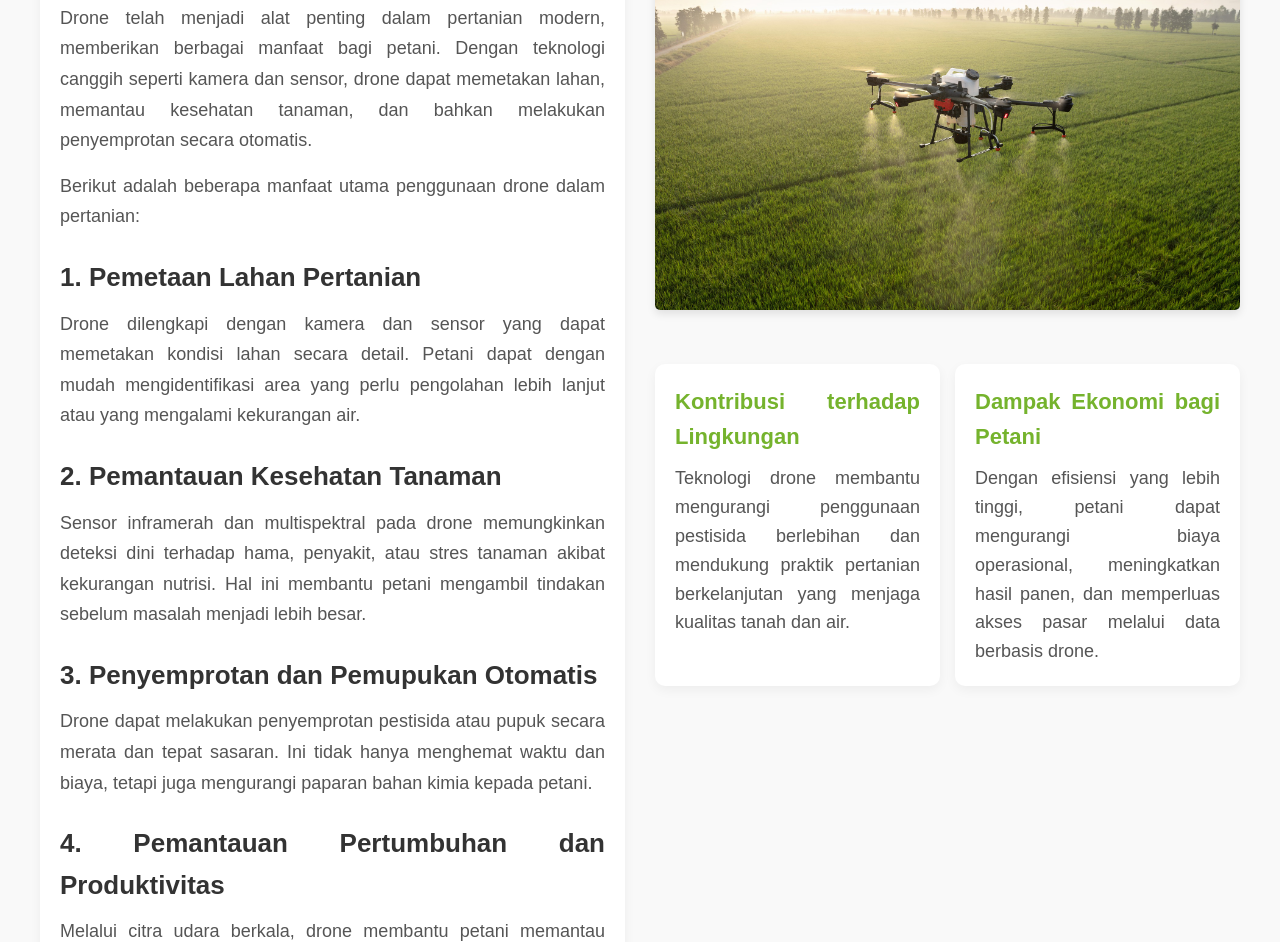
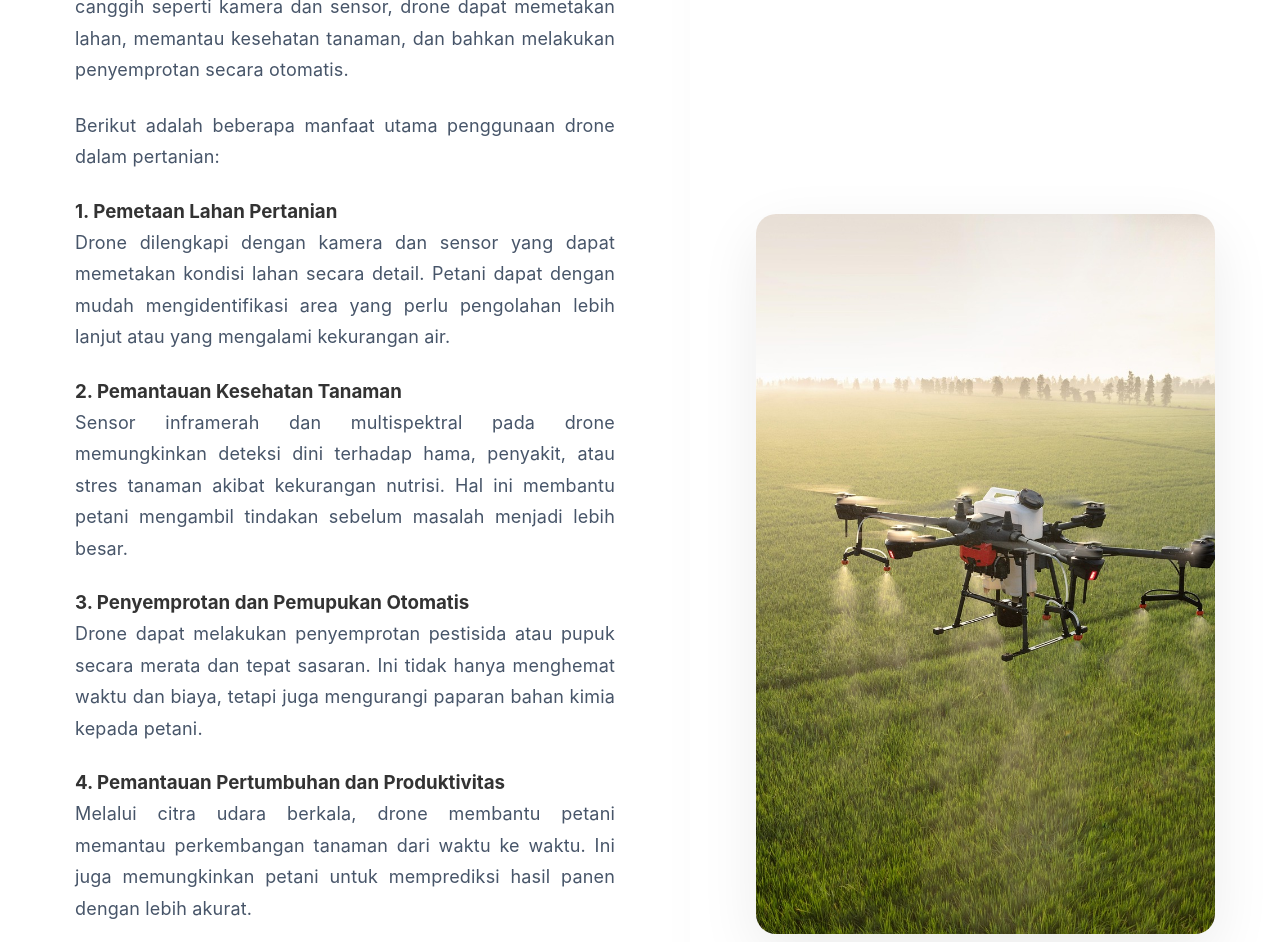
Before and after one commit to Yodihaa/Project-Webdes, a plain HTML site: page artikel-drone.html in a window 1280 px wide. Shown: the part 190-1132 px from the top of the page. Drawn offline with Linux system fonts and the light colour scheme.

Commit message:
bersiin dulu lur

```diff
--- a/Main/artikel-drone.html
+++ b/artikel-drone.html
@@ -36,34 +36,33 @@
         </nav>
     </div>
   </header>
-  <section class="flex-section2">
-  <!-- Kolom Konten Kiri -->
-  <div class="content-col2">
-    <div class="content-wrapper2">
-      <h1>Manfaat Drone dalam Pertanian</h1>
+
+  <section class="flex-section image-on-right"> <div class="content-col">
+      <div class="content-wrapper">
+          <h1>Manfaat Drone dalam Pertanian Modern</h1>
           <p>
                 Drone telah menjadi alat penting dalam pertanian modern, memberikan berbagai manfaat bagi petani. Dengan teknologi canggih seperti kamera dan sensor, drone dapat memetakan lahan, memantau kesehatan tanaman, dan bahkan melakukan penyemprotan secara otomatis.
             </p>
             <p>
                 Berikut adalah beberapa manfaat utama penggunaan drone dalam pertanian:
             </p>
-      <h2>1. Pemetaan Lahan Pertanian</h2>
+            <h3>1. Pemetaan Lahan Pertanian</h3>
             <p>
                 Drone dilengkapi dengan kamera dan sensor yang dapat memetakan kondisi lahan secara detail. Petani dapat dengan mudah mengidentifikasi area yang perlu pengolahan lebih lanjut atau yang mengalami kekurangan air.
             </p>
-      <h2>2. Pemantauan Kesehatan Tanaman</h2>
+            <h3>2. Pemantauan Kesehatan Tanaman</h3>
             <p>
                 Sensor inframerah dan multispektral pada drone memungkinkan deteksi dini terhadap hama, penyakit, atau stres tanaman akibat kekurangan nutrisi. Hal ini membantu petani mengambil tindakan sebelum masalah menjadi lebih besar.
             </p>
-      <h2>3. Penyemprotan dan Pemupukan Otomatis</h2>
+            <h3>3. Penyemprotan dan Pemupukan Otomatis</h3>
             <p>
                 Drone dapat melakukan penyemprotan pestisida atau pupuk secara merata dan tepat sasaran. Ini tidak hanya menghemat waktu dan biaya, tetapi juga mengurangi paparan bahan kimia kepada petani.
             </p>
-      <h2>4. Pemantauan Pertumbuhan dan Produktivitas</h2>
+            <h3>4. Pemantauan Pertumbuhan dan Produktivitas</h3>
             <p>
                 Melalui citra udara berkala, drone membantu petani memantau perkembangan tanaman dari waktu ke waktu. Ini juga memungkinkan petani untuk memprediksi hasil panen dengan lebih akurat.
             </p>
-      <h2>5. Efisiensi dan Keberlanjutan</h2>
+            <h3>5. Efisiensi dan Keberlanjutan</h3>
             <p>
                 Penggunaan drone meningkatkan efisiensi kerja di lapangan dan mendukung pertanian yang lebih ramah lingkungan. Dengan pengurangan limbah dan optimalisasi input pertanian, petani dapat mencapai hasil yang lebih baik dengan sumber daya yang lebih sedikit.
             </p>
@@ -71,25 +70,8 @@
       </div>
     </div>
 
-  <!-- Kolom Gambar Kanan -->
-  <div class="image-col2">
+    <div class="image-col">
       <img src="assets/images/farm drone.jpg" alt="Drone dalam Pertanian" class="article-image" />
-
-    <!-- Dua kolom tambahan di bawah gambar -->
-    <div class="two-columns-below-image">
-      <div class="column-left">
-        <h3>Kontribusi terhadap Lingkungan</h3>
-        <p>
-          Teknologi drone membantu mengurangi penggunaan pestisida berlebihan dan mendukung praktik pertanian berkelanjutan yang menjaga kualitas tanah dan air.
-        </p>
-      </div>
-      <div class="column-right">
-        <h3>Dampak Ekonomi bagi Petani</h3>
-        <p>
-          Dengan efisiensi yang lebih tinggi, petani dapat mengurangi biaya operasional, meningkatkan hasil panen, dan memperluas akses pasar melalui data berbasis drone.
-        </p>
-      </div>
-    </div>
     </div>
   </section>
 
--- a/Main/assets/css/style.css
+++ b/assets/css/style.css
@@ -655,7 +655,6 @@ footer {
     /* top: 60px; /* Jika tinggi header tetap */
     left: 0;
     width: 100%;
-    height: 100px;
     z-index: 1000;
   }
 
@@ -1308,129 +1307,3 @@ nav ul li.has-dropdown:hover > a i { /* Rotasi panah saat hover */
   line-height: 1.7; /* Override line-height dari .content-col1 */
   margin-bottom: 15px;
 }
-
-/*Artikel Drone*/
-/* Drone Section */
-.flex-section2 {
-  display: flex;
-  flex-wrap: wrap;
-  gap: 30px;
-  padding: 40px;
-  margin-top: 70px;
-  background-color: #f9f9f9;
-  font-family: Arial, sans-serif;
-  text-align: justify;
-}
-
-/* Kolom kiri untuk konten */
-.content-col2 {
-  flex: 1;
-  min-width: 300px;
-}
-
-.content-wrapper2 {
-  padding: 20px;
-  background-color: #ffffff;
-  border-radius: 5px;
-  box-shadow: 0 4px 12px rgba(0, 0, 0, 0.05);
-}
-
-/* Judul utama */
-.content-wrapper2 h1 {
-  font-size: 33px;
-  color: #75b32d;
-  margin-bottom: 10px;
-}
-
-/* Subjudul */
-.content-wrapper2 h2 {
-  font-size: 26px;
-  color: #333333;
-  margin-top: 25px;
-  margin-bottom: 10px;
-}
-
-/* Teks paragraf */
-.content-wrapper2 p {
-  font-size: 18px;
-  line-height: 1.7;
-  color: #555555;
-  margin-bottom: 15px;
-}
-
-/* Tombol kembali */
-.back-button {
-  display: inline-block;
-  margin-top: 20px;
-  text-decoration: none;
-  color: #ffffff;
-  background-color: #5abb9b;
-  padding: 10px 20px;
-  border-radius: 5px;
-  font-weight: bold;
-  transition: background-color 0.3s ease;
-}
-
-.back-button:hover {
-  background-color: #21ac80;
-}
-
-/* Kolom gambar kanan */
-.image-col2 {
-  flex: 1;
-  min-width: 300px;
-  display: flex;
-  flex-direction: column;
-  align-items: center;
-}
-
-/* Gambar artikel */
-.article-image {
-  max-width: 100%;
-  border-radius: 5px;
-  box-shadow: 0 4px 8px rgba(0, 0, 0, 0.1);
-}
-
-/* Dua kolom di bawah gambar */
-.two-columns-below-image {
-  display: flex;
-  flex-wrap: wrap;
-  gap: 15px;
-  margin-top: 30px;
-  width: 100%;
-}
-
-.column-left,
-.column-right {
-  flex: 1;
-  min-width: 250px;
-  background-color: #ffffff;
-  padding: 20px;
-  border-radius: 10px;
-  box-shadow: 0 4px 12px rgba(0, 0, 0, 0.05);
-}
-
-.column-left h3,
-.column-right h3 {
-  color: #75b32d;
-  font-size: 22px;
-  margin-bottom: 10px;
-}
-
-.column-left p,
-.column-right p {
-  font-size: 18px;
-  color: #555555;
-  line-height: 1.6;
-}
-
-/* Responsif untuk layar kecil */
-@media (max-width: 768px) {
-  .flex-section2 {
-    flex-direction: column;
-  }
-
-  .two-columns-below-image {
-    flex-direction: column;
-  }
-}
```
Also changed, not shown: artikel-iot.html (renamed from Main/artikel-iot.html), artikel-irigasi.html (renamed from Main/artikel-irigasi.html), artikel-pertanian-presisi.html (renamed from Main/artikel-pertanian-presisi.html), artikel-sensor-tanah.html (renamed from Main/artikel-sensor-tanah.html), artikel-smart-farming.html (renamed from Main/artikel-smart-farming.html), assets/images/farm drone.jpg (renamed from Main/assets/images/farm drone.jpg), assets/images/ground sensor.png (renamed from Main/assets/images/ground sensor.png), assets/images/inas.jpg (renamed from Main/assets/images/inas.jpg), assets/images/najmi.jpg (renamed from Main/assets/images/najmi.jpg), assets/images/pancar.jpg (renamed from Main/assets/images/pancar.jpg), assets/images/revaldi.jpg (renamed from Main/assets/images/revaldi.jpg), assets/images/yoga.jpg (renamed from Main/assets/images/yoga.jpg), assets/js/main.js (renamed from Main/assets/js/main.js), index.html (renamed from Main/index.html), 1 more files, 1 other file. Lines whose indentation alone changed are shown as unchanged.
